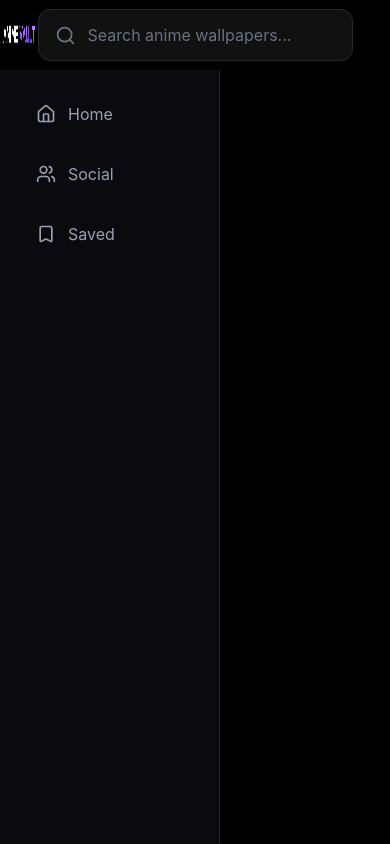
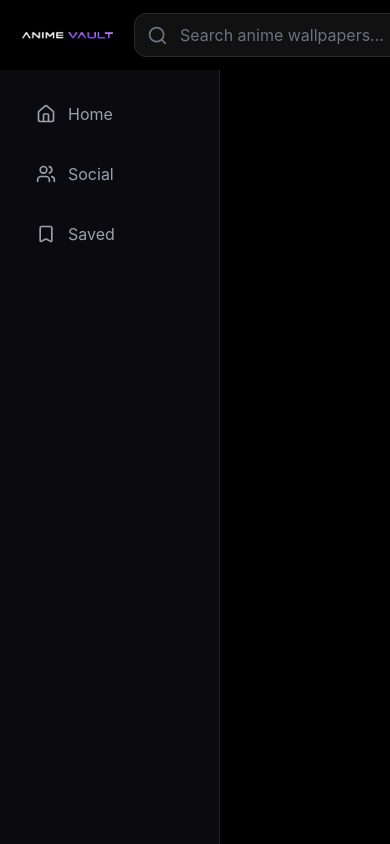
Before and after one commit to dwylagency1-cell/Anime-Vault, a React (Vite) app: page / in a window 390 px wide. Built offline with nearby package versions, Linux system fonts and the light colour scheme.

Commit message:
BrowsingPage.jsx

```diff
--- a/src/componets/BrowsingPage.jsx
+++ b/src/componets/BrowsingPage.jsx
@@ -2,33 +2,30 @@ import img from './img/animewault.png'
 import { Search } from "lucide-react";
 import SideBar from './sidebar';
 
-function Browse(){
-    return <div>
-        <div className=" w-full h-[70px] flex justify-between items-center z-100">
-            <div className=" w-[300px] h-[70px] flex justify-center items-center">
-                <img className='w-[300px] h-[150px]' src={img}></img>
+function Browse() {
+    return (
+        <div className="min-h-screen w-full overflow-x-hidden pb-[64px] md:pb-0">
+            <div className="w-full h-[70px] flex justify-between items-center gap-3 px-3 md:px-0 z-100">
+                <div className="w-[110px] sm:w-[160px] md:w-[300px] h-[70px] flex justify-center items-center shrink-0">
+                    <img
+                        className="w-[110px] h-[55px] sm:w-[160px] sm:h-[80px] md:w-[300px] md:h-[150px]"
+                        src={img}
+                    />
                 </div>
-            <div className=" w-[700px] h-[70px] flex items-center">
-                <div className="w-full h-[52px] flex items-center bg-[#111111] border border-[#2A2A2A] rounded-xl px-4 transition-all duration-300 hover:border-[#8B5CF6] hover:shadow-[0_0_18px_rgba(139,92,246,0.35)] focus-within:border-[#8B5CF6] focus-within:shadow-[0_0_18px_rgba(139,92,246,0.35)]">
-
-            <Search
-                size={21}
-                className="text-gray-500 mr-3"
-            />
-
+                <div className="flex-1 md:w-[700px] md:flex-none h-[70px] flex items-center">
+                    <div className="w-full h-[44px] md:h-[52px] flex items-center bg-[#111111] border border-[#2A2A2A] rounded-xl px-3 md:px-4 transition-all duration-300 hover:border-[#8B5CF6] hover:shadow-[0_0_18px_rgba(139,92,246,0.35)] focus-within:border-[#8B5CF6] focus-within:shadow-[0_0_18px_rgba(139,92,246,0.35)]">
+                        <Search size={21} className="text-gray-500 mr-3 shrink-0" />
                         <input
                             type="text"
                             placeholder="Search anime wallpapers..."
-                className="flex-1 bg-transparent outline-none text-white placeholder:text-gray-500"
+                            className="flex-1 min-w-0 bg-transparent outline-none text-white placeholder:text-gray-500"
                         />
-
                     </div>
                 </div>
-            <div className=" w-[300px] h-[70px]">
-
+                <div className="hidden md:block w-[300px] h-[70px]"></div>
             </div>
+            <SideBar />
         </div>
-        <SideBar></SideBar>
-    </div>
+    );
 }
 export default Browse
```
Lines whose indentation alone changed are shown as unchanged.
